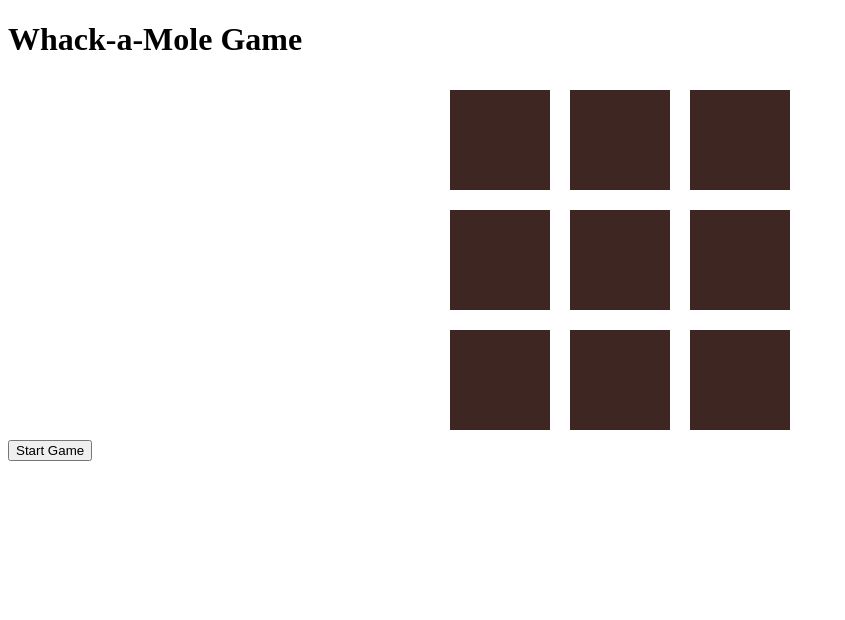
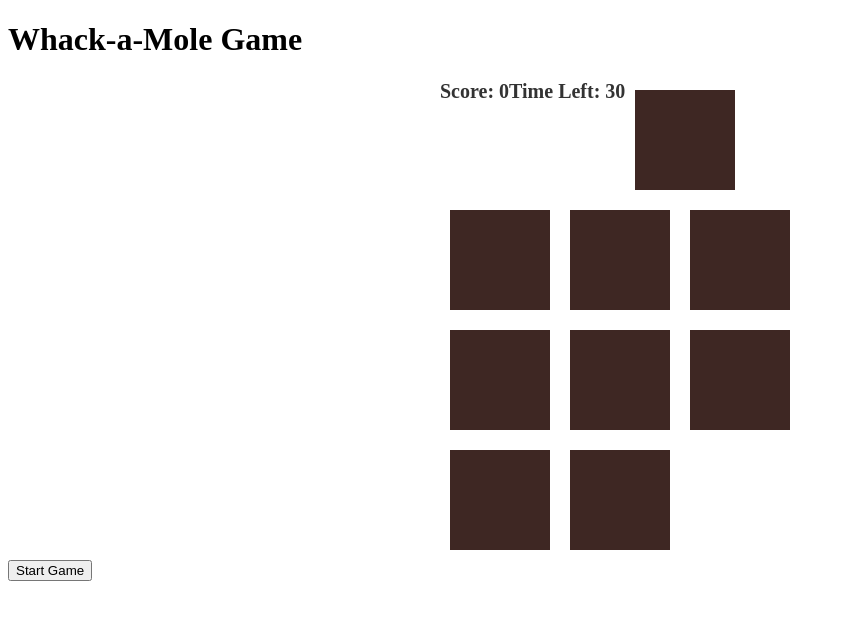
Before and after one commit to fershibli/whack-a-mole-game-vue3, a Vue app: page / in a window 1280 px wide. Shown: the top 620 px of the page, without its empty margins (0-845 px from the left). Built offline with nearby package versions, Linux system fonts and the light colour scheme.

Commit message:
feat: score and time left display

```diff
--- a/src/components/HelloWorld.vue
+++ b/src/components/HelloWorld.vue
@@ -1,5 +1,9 @@
 <template>
   <div class="game-container">
+    <div class="header">
+      <div class="score">Score: {{ score }}</div>
+      <div class="timer">Time Left: {{ timeLeft }}</div>
+    </div>
     <div class="hole" v-for="(mole, index) in moles" :key="index">
       <div class="mole" v-if="mole.show" @click="whack(index)"></div>
     </div>
@@ -91,4 +95,13 @@ export default {
 .mole:hover {
   top: 0;
 }
+
+.header {
+  display: flex;
+  justify-content: space-between;
+  margin-bottom: 10px;
+  font-size: 20px;
+  font-weight: bold;
+  color: #333;
+}
 </style>
```
